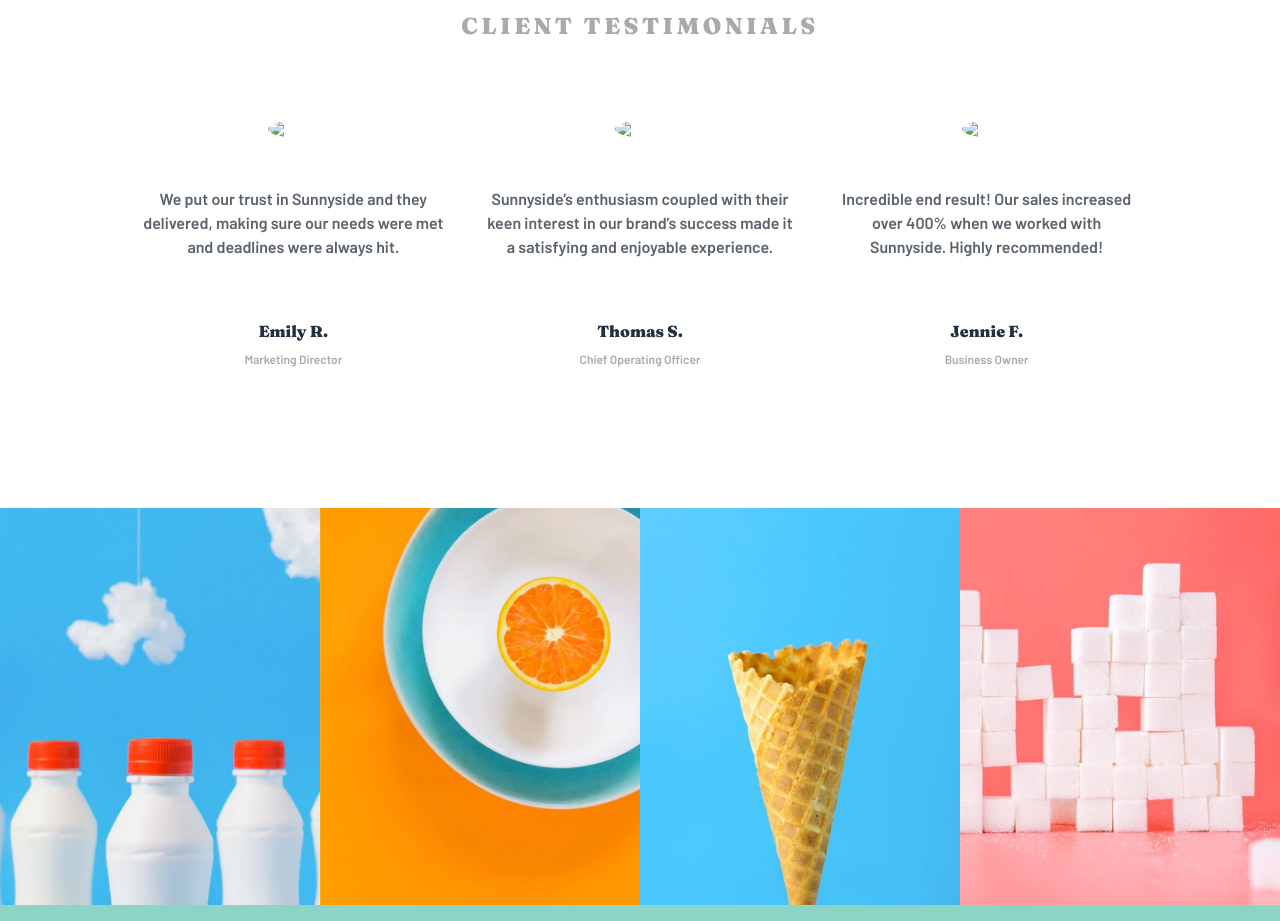
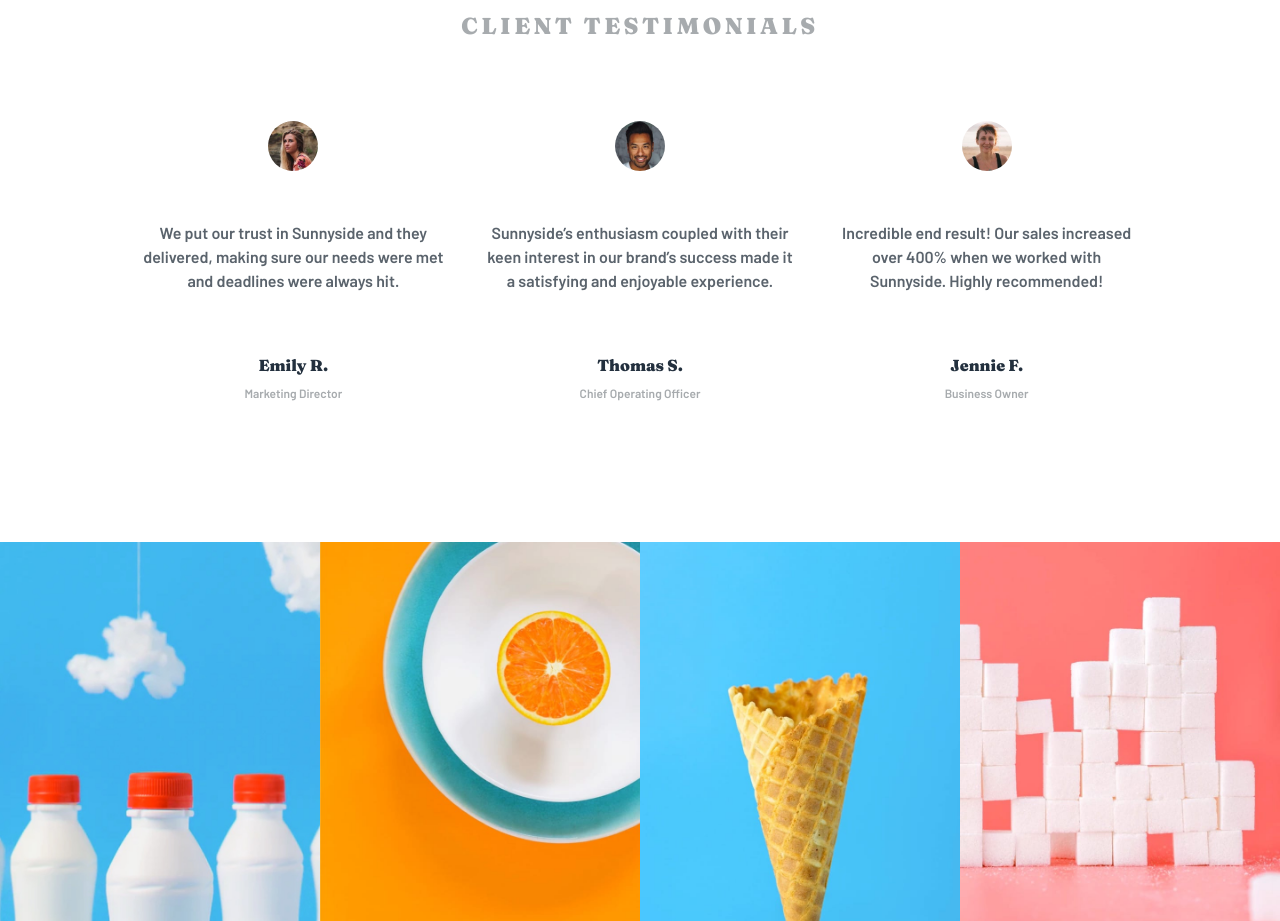
Before and after one commit to WhyPoq/sunside-agency-challenge, a plain HTML site: page index.html in a window 1280 px wide. Shown: the part 2440-3361 px from the top of the page. Drawn offline with Linux system fonts and the light colour scheme; the site is published under a folder, as on GitHub Pages, so addresses that start at the root find nothing.

Commit message:
updated clients images paths

```diff
--- a/index.html
+++ b/index.html
@@ -111,7 +111,7 @@
                 <h3>Client testimonials</h3>
                 <div class="testimoials-list">
                     <div class="testimoial">
-                        <img class="client-image" src="/images/image-emily.jpg">
+                        <img class="client-image" src="images/image-emily.jpg">
                         <p>
                             We put our trust in Sunnyside and they delivered, making sure our needs were met and deadlines were always hit.
                         </p>
@@ -121,7 +121,7 @@
                         </div>
                     </div>
                     <div class="testimoial">
-                        <img class="client-image" src="/images/image-thomas.jpg">
+                        <img class="client-image" src="images/image-thomas.jpg">
                         <p>
                             Sunnyside’s enthusiasm coupled with their keen interest in our brand’s success made it a satisfying and enjoyable experience.
                         </p>
@@ -131,7 +131,7 @@
                         </div>
                     </div>
                     <div class="testimoial">
-                        <img class="client-image" src="/images/image-jennie.jpg">
+                        <img class="client-image" src="images/image-jennie.jpg">
                         <p>
                             Incredible end result! Our sales increased over 400% when we worked with Sunnyside. Highly recommended!
                         </p>
```
